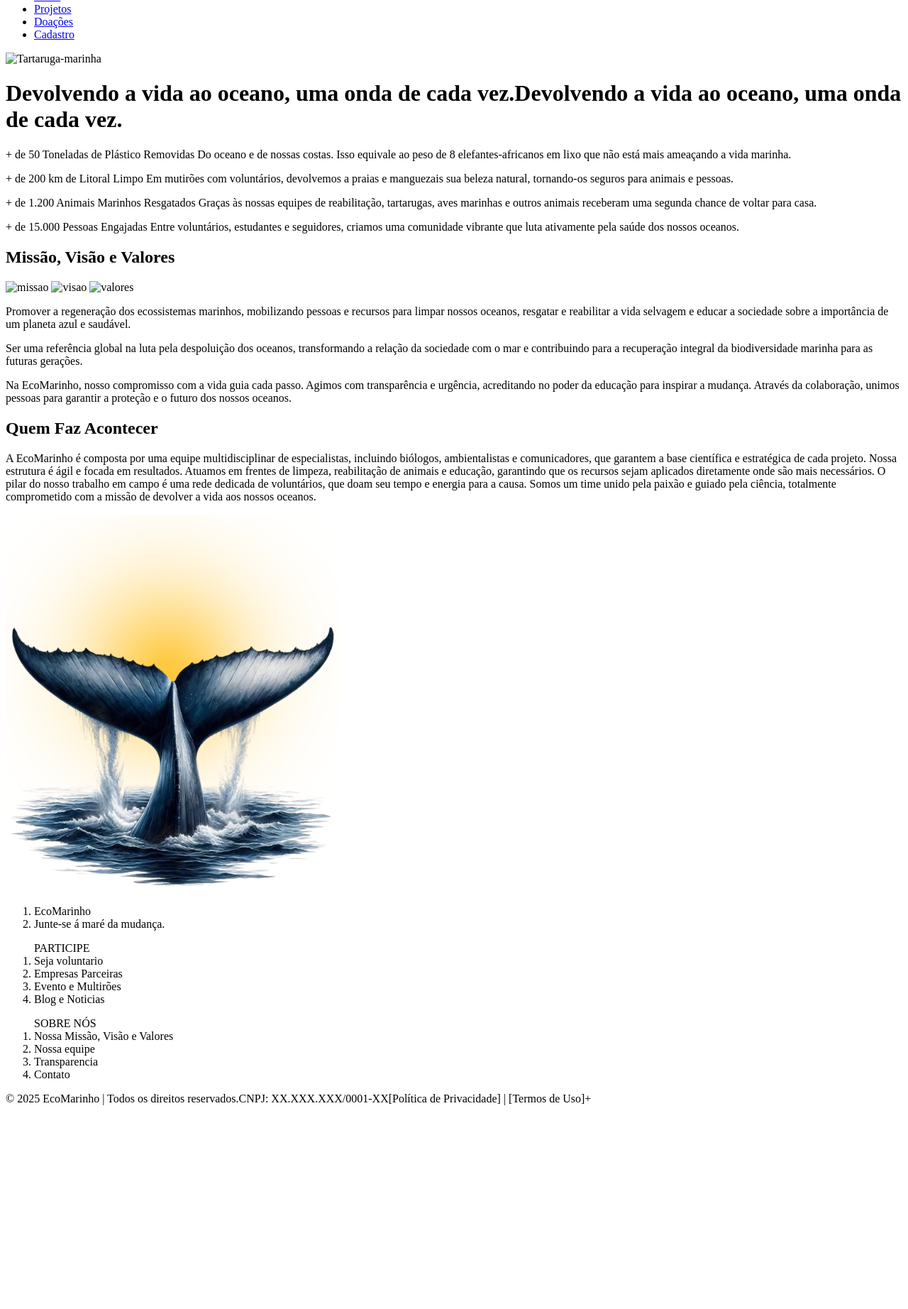
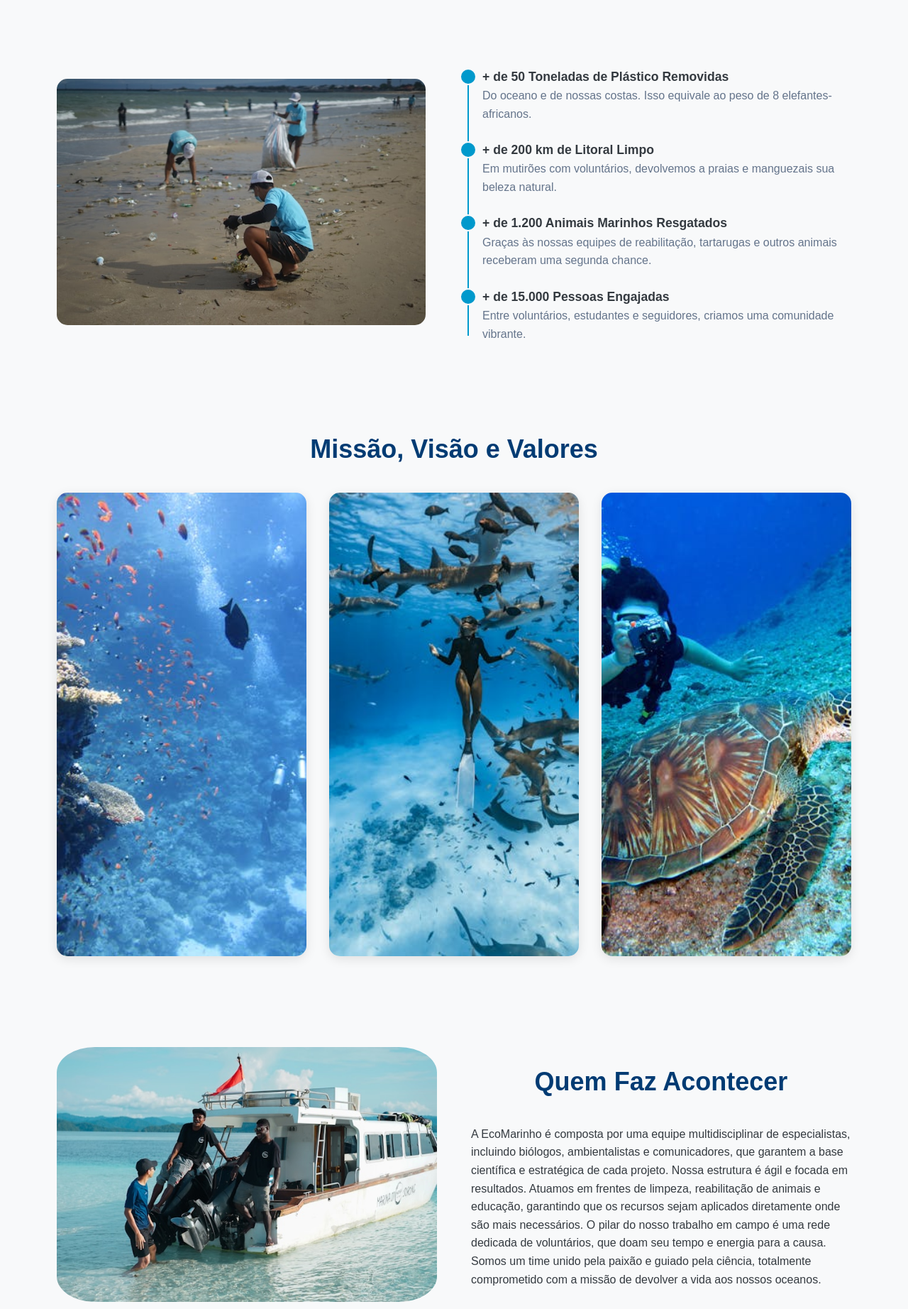
Before and after one commit to Lucas-LkTecc/ong-eco-marinho, a plain HTML site: page assets/pages/index.html in a window 1280 px wide. Shown: the part 608-2452 px from the top of the page at 71% size. Before the commit the page ends 2181 px from the top, so only its background shows below. Drawn offline with Linux system fonts and the light colour scheme.

Commit message:
css das paginas index e global prontas

```diff
--- a/assets/css/global.css
+++ b/assets/css/global.css
@@ -1,3 +1,58 @@
 /* --- CSS RESET E VARIÁVEIS GLOBAIS --- */
 
 /* Reset básico para remover estilos padrão do navegador */
+*{
+    margin: 0;
+    padding: 0;
+    box-sizing: border-box;
+}
+
+/* Variaveis de Cor - Facilita a manutenção do designe */
+:root {
+    --primary-blue: #003b73;
+    --secondary-blue: #0099cc;
+    --dark-text: #343A40;
+    --light-text: #F8FAFC;
+    --background-light: #F8F9FA;
+    --gray-text: #64748B;
+}
+
+/* Estilos globais do corpo da página */
+body {
+    font-family: Arial, Helvetica, sans-serif;
+    background-color: var(--background-light);
+    color: var(--dark-text);
+    line-height: 1.6;
+}
+
+/* Classe de container para centralizar conteúdo e manter margens consistentes */
+.container {
+    width: 90%;
+    max-width: 1120px;
+    margin: 0 auto;
+}
+
+h1, h2, h3 {
+    line-height: 1.2;
+    margin-bottom: 1rem;
+    color: var(--primary-blue);
+}
+
+h1 {
+    font-size: 3rem; /* 48px */
+}
+
+h2 {
+    font-size: 2.25rem; /* 36px */
+    text-align: center;
+    margin-bottom: 2.5rem;
+}
+
+a {
+    text-decoration: none;
+    color: inherit; /* Herda a cor do elemento pai */
+}
+
+ul {
+    list-style: none;
+}
--- /dev/null
+++ b/assets/css/index.css
@@ -0,0 +1,280 @@
+/* --- ESTILOS DA PÁGINA INDEX --- */
+
+/* --- Cabeçalho --- */
+header {
+    background-color: var(--primary-blue);
+    color: var(--light-text);
+    padding: auto 0;
+    border-radius: 100px;
+    position: sticky;
+    top: 0;
+    z-index: 100;
+    margin: 25px ;
+}
+
+header nav {
+    display: flex;
+    justify-content: space-between;
+    align-items: center;
+}
+
+.logo{
+    max-width: 75px;
+}
+
+header nav ul {
+    display: flex;
+    align-items: center;
+    gap: 3rem;
+}
+
+header nav ul a {
+    transition: color 0.3s ease;
+}
+
+header nav ul a:hover {
+    color: var(--secondary-blue);
+}
+
+/* Estilo do botão "Doações" */
+.btn {
+    background-color: var(--secondary-blue);
+    padding: 0.75rem 1.5rem;
+    border-radius: 50px;
+    font-weight: bolder;
+    transition: background-color 0.3s ease;
+}
+
+.btn:hover {
+    background-color: #2563EB;
+    color: var(--light-text);
+}
+
+/* --- Seção Hero --- */
+.hero-section {
+    display: flex;
+    align-items: center;
+    justify-content: space-between;
+    padding: 4rem 0;
+    gap: 2rem;
+}
+
+.hero-text {
+    flex: 1;
+}
+
+.hero-image {
+    flex: 1;
+    text-align: right;
+}
+
+.hero-image img {
+    max-width: 100%;
+    height: auto;
+}
+
+/* --- Seção Conquistas --- */
+.conquistas {
+    display: flex;
+    align-items: center;
+    gap: 3rem;
+    padding: 4rem 0;
+}
+
+.conquistas-image {
+    flex: 1;
+}
+
+.conquistas-image img {
+    width: 100%;
+    border-radius: 15px;
+}
+
+.conquistas-list {
+    flex: 1;
+    display: flex;
+    flex-direction: column;
+    gap: 1.5rem;
+    position: relative;
+    padding-left: 2rem;
+}
+
+/* Linha vertical da timeline */
+.conquistas-list::before {
+    content: '';
+    position: absolute;
+    left: 11px;
+    top: 10px;
+    bottom: 10px;
+    width: 2px;
+    background-color: var(--secondary-blue);
+}
+
+.conquista-item {
+    position: relative;
+}
+
+/* Círculo da timeline */
+.conquista-item::before {
+    content: '';
+    position: absolute;
+    left: -2rem;
+    top: 2px;
+    width: 20px;
+    height: 20px;
+    border-radius: 50%;
+    background-color: var(--secondary-blue);
+    border: 2px solid var(--background-light);
+}
+
+.conquista-item p {
+    color: var(--gray-text);
+}
+
+.conquista-item strong {
+    color: var(--dark-text);
+    font-size: 1.1rem;
+}
+
+/* --- Seção Missão, Visão e Valores --- */
+.missao-visao-valores {
+    padding: 4rem 0;
+    background-color: var(--background-light);
+}
+
+.cards-container {
+    display: grid;
+    grid-template-columns: repeat(3, 1fr);
+    gap: 2rem;
+}
+
+.card {
+    position: relative;
+    border-radius: 15px;
+    overflow: hidden;  /* Garante que a imagem não vaze das bordas arredondadas */
+    box-shadow: 0 4px 15px rgba(0, 0, 0, 0.1);
+}
+
+.card img {
+    width: 100%;
+    height: 100%;
+    object-fit: cover; /* Faz a imagem cobrir todo o espaço do card */
+    display: block;
+}
+
+.card-text h3 {
+    margin-bottom: 0.5rem;
+}
+
+/* --- Seção Quem Faz Acontecer --- */
+.quem-faz-acontecer {
+    display: flex;
+    align-items: center;
+    gap: 3rem;
+    padding: 4rem 0;
+}
+
+.quem-faz-acontecer-image {
+    flex: 1;
+}
+
+.quem-faz-acontecer-image img {
+    width: 100%;
+    border-radius: 10%;
+}
+
+.quem-faz-acontecer-text {
+    flex: 1;
+}
+
+.quem-faz-acontecer-text h2 {
+    text-align: center;
+}
+
+/* --- Rodapé --- */
+footer {
+    background-color: var(--primary-blue);
+    color: var(--light-text);
+    padding-top: 3rem;
+}
+
+.footer-container {
+    display: flex;
+    justify-content: space-between;
+    gap: 2rem;
+    padding-bottom: 3rem;
+}
+
+.footer-col {
+    flex: 1;
+}
+
+#footer-logo p {
+    margin-top: 1rem;
+    color: #A0AEC0;
+}
+
+.footer-col h3 {
+    margin-bottom: 1rem;
+}
+
+.footer-col ul li {
+    margin-bottom: 0.5rem;
+}
+
+.footer-col a {
+    color: #A0AEC0;
+    transition: color 0.3s ease;
+}
+.footer-col a:hover {
+    color: var(--light-text);
+}
+
+.footer-bottom {
+    border-top: 1px solid #1E293B;
+    text-align: center;
+    padding: 0.5rem 0;
+    font-size: 0.875rem;
+    color: #A0AEC0;
+}
+
+/* ------------------------------------------------- */
+/* --- RESPONSIVIDADE (Mobile-First approach) --- */
+/* ------------------------------------------------- */
+
+@media (max-width: 768px) {
+    h1 { font-size: 2.25rem; }
+    h2 { font-size: 1.75rem; }
+
+    /* Esconder o menu de navegação (preparação para um menu hambúrguer) */
+    header nav ul {
+        display: none;
+    }
+
+    .hero-section, .conquistas, .quem-faz-acontecer {
+        flex-direction: column;
+        text-align: center;
+    }
+
+    .hero-text {
+        order: 2; /* Texto aparece depois da imagem no mobile */
+    }
+
+    .hero-image {
+        order: 1;
+        text-align: center;
+    }
+
+    .quem-faz-acontecer-text h2 {
+        text-align: center;
+    }
+
+    .cards-container {
+        grid-template-columns: 1fr;
+    }
+
+    .footer-container {
+        flex-direction: column;
+        text-align: center;
+    }
+}
--- a/assets/pages/index.html
+++ b/assets/pages/index.html
@@ -3,94 +3,131 @@
 <head>
     <meta charset="UTF-8">
     <meta name="viewport" content="width=device-width, initial-scale=1.0">
+    <link rel="stylesheet" href="/assets/css/global.css">
+    <link rel="stylesheet" href="/assets/css/index.css">
     <title>EcoMarinho</title>
 </head>
 <body>
     <header>
-        <nav>
-            <img src="/assets/images/logo.png" alt="Logo da eco Marinha">
+        <nav class="container">
+            <img src="/assets/images/logo.png" alt="Logo da eco Marinha" class="logo">
 
             <ul>
-                <li><a href="#home">Home</a></li>
-                <li><a href="#blog">Blog</a></li>
-                <li><a href="#sobre">Sobre </a></li>
-                <li><a href="#projetos">Projetos</a></li>
-                <li><a href="#doacoes">Doações</a></li>
-                <li><a href="#cadastro">Cadastro</a></li>
+                <li><a href="/assets/pages/index.html">Home</a></li>
+                <li><a href="/assets/pages/blog.html">Blog</a></li>
+                <li><a href="/assets/pages/sobre.html">Sobre </a></li>
+                <li><a href="/assets/pages/projetos.html">Projetos</a></li>
+                <li><a href="/assets/pages/doacoes.html" class="btn">Doações</a></li>
+                <li><a href="/assets/pages/cadastro.html">Cadastro</a></li>
             </ul>
-
         </nav>
     </header>
-    <div class="hero-section">
-        <img src="/assets/images/tataruga.png" alt="Tartaruga-marinha">
-        <h1>Devolvendo a vida ao oceano, uma onda de cada vez.Devolvendo a vida ao oceano, uma onda de cada vez.</h1>
+
+    <main>
+        <section class="hero-section container">
+            <div class="hero-text">
+                <h1>Devolvendo a vida ao oceano, uma onda de cada vez.</h1>
             </div>
 
-    <div class="conquistas-da-organizacao">
-        <p>
-            + de 50 Toneladas de Plástico Removidas
-            Do oceano e de nossas costas. Isso equivale ao peso de 8 elefantes-africanos em lixo que não está mais ameaçando a vida marinha.
-        </p>
-        <p>
-            + de 200 km de Litoral Limpo Em mutirões com voluntários, devolvemos a praias e manguezais sua beleza natural, tornando-os seguros para animais e pessoas.
-        </p>
-        <p>
-            + de 1.200 Animais Marinhos Resgatados Graças às nossas equipes de reabilitação, tartarugas, aves marinhas e outros animais receberam uma segunda chance de voltar para casa.
-        </p>
-        <p>
-            + de 15.000 Pessoas Engajadas Entre voluntários, estudantes e seguidores, criamos uma comunidade vibrante que luta ativamente pela saúde dos nossos oceanos.
-        </p>
+            <div class="hero-image">
+                <img src="/assets/images/main/tataruga.png" alt="Tartaruga-marinha em aquarela">
+            </div>
+        </section>
+
+        <section class="conquistas container">
+            <div class="conquistas-image">
+                <img src="/assets/images/main/limpando.jpg" alt="Voluntários limpando a praia">
             </div>
 
-    <div class="missao-visao-valores">
+            <div class="conquistas-list">
+                <div class="conquista-item">
+                    <p><strong>+ de 50 Toneladas de Plástico Removidas</strong><br>Do oceano e de nossas costas. Isso equivale ao peso de 8 elefantes-africanos.</p>
+                </div>
+                <div class="conquista-item">
+                    <p><strong>+ de 200 km de Litoral Limpo</strong><br>Em mutirões com voluntários, devolvemos a praias e manguezais sua beleza natural.</p>
+                </div>
+                <div class="conquista-item">
+                    <p><strong>+ de 1.200 Animais Marinhos Resgatados</strong><br>Graças às nossas equipes de reabilitação, tartarugas e outros animais receberam uma segunda chance.</p>
+                </div>
+                <div class="conquista-item">
+                    <p><strong>+ de 15.000 Pessoas Engajadas</strong><br>Entre voluntários, estudantes e seguidores, criamos uma comunidade vibrante.</p>
+                </div>
+            </div>
+        </section>
+
+        <section class="missao-visao-valores container">
             <h2>Missão, Visão e Valores</h2>
-
-        <img src="/assets/images/missao.jpg" alt="missao">
-        <img src="/assets/images/visao.jpg" alt="visao">
-        <img src="/assets/images/valores.jpg" alt="valores">
-
-        <p class="missao">
-            Promover a regeneração dos ecossistemas marinhos, mobilizando pessoas e recursos para limpar nossos oceanos, resgatar e reabilitar a vida selvagem e educar a sociedade sobre a importância de um planeta azul e saudável.
-        </p>
-        <p class="visao">
-            Ser uma referência global na luta pela despoluição dos oceanos, transformando a relação da sociedade com o mar e contribuindo para a recuperação integral da biodiversidade marinha para as futuras gerações.
-        </p>
-        <p class="valores">
+            <div class="cards-container">
+                <div class="card">
+                    <img src="/assets/images/main/missao.jpg" alt="Vida marinha em um coral">
+                    <div class="card-text">
+                        <h3>Missão</h3>
+                        <p>Promover a regeneração dos ecossistemas marinhos, mobilizando pessoas e recursos para limpar nossos oceanos, resgatar e reabilitar a vida selvagem e educar a sociedade sobre a importância de um planeta azul e saudável.</p>
+                    </div>
+                </div>
+                <div class="card">
+                    <img src="/assets/images/main/visao.jpg" alt="Mergulhador com tubarões">
+                    <div class="card-text">
+                        <h3>Visão</h3>
+                        <p>Ser uma referência global na luta pela despoluição dos oceanos, transformando a relação da sociedade com o mar e contribuindo para a recuperação integral da biodiversidade marinha para as futuras gerações.</p>
+                    </div>
+                </div>
+                <div class="card">
+                    <img src="/assets/images/main/valores.jpg" alt="Mergulhador com Tartaruga-marinha">
+                    <div class="card-text">
+                        <h3>Valores</h3>
+                        <p>
                             Na EcoMarinho, nosso compromisso com a vida guia cada passo. Agimos com transparência e urgência, acreditando no poder da educação para inspirar a mudança. Através da colaboração, unimos pessoas para garantir a proteção e o futuro dos nossos oceanos.
                         </p>
                     </div>
-    <div class="quem-faz-acontecer">
+                </div>
+            </div>
+        </section>
+
+        <section class="quem-faz-acontecer container">
+            <div class="quem-faz-acontecer-image">
+                <img src="/assets/images/main/equipe2.jpg" alt="Equipe da EcoMarinho em um barco">
+            </div>
+            <div class="quem-faz-acontecer-text">
                 <h2>Quem Faz Acontecer</h2>
-
                 <p>
                     A EcoMarinho é composta por uma equipe multidisciplinar de especialistas, incluindo biólogos, ambientalistas e comunicadores, que garantem a base científica e estratégica de cada projeto.
                     Nossa estrutura é ágil e focada em resultados. Atuamos em frentes de limpeza, reabilitação de animais e educação, garantindo que os recursos sejam aplicados diretamente onde são mais necessários. O pilar do nosso trabalho em campo é uma rede dedicada de voluntários, que doam seu tempo e energia para a causa.
                     Somos um time unido pela paixão e guiado pela ciência, totalmente comprometido com a missão de devolver a vida aos nossos oceanos.
                 </p>
+            </div>
+        </section>
+    </main>
 
+    <footer>
+        <div class="footer-container container">
+            <div class="footer-col" id="footer-logo">
+                <img src="/assets/images/logo.png" alt="Logo EcoMarinho" class="logo">
+                <p>Evoluindo junto com <br> a maré da mudança.</p>
             </div>
-    <footer>
-        <img src="/assets/images/logo.png" alt="Logo da EcoMarinho">
-        <ol>
-            <li>EcoMarinho</li>
-            <li>Junte-se á maré da mudança.</li>
-        </ol>
-        <ol>PARTICIPE
-            <li>Seja voluntario</li>
-            <li>Empresas Parceiras</li>
-            <li>Evento e Multirões</li>
-            <li>Blog e Noticias</li>
-        </ol>
-        <ol>SOBRE NÓS
-            <li>Nossa Missão, Visão e Valores</li>
-            <li>Nossa equipe</li>
-            <li>Transparencia</li>
-            <li>Contato</li>
-        </ol>
-        <p>
-            © 2025 EcoMarinho | Todos os direitos reservados.CNPJ: XX.XXX.XXX/0001-XX[Política de Privacidade] | [Termos de Uso]+
 
-        </p>
+            <div class="footer-col">
+                <h3>PARTICIPE</h3>
+                <ul>
+                    <li><a href="#">Seja voluntário</a></li>
+                    <li><a href="#">Empresas Parceiras</a></li>
+                    <li><a href="#">Eventos e Mutirões</a></li>
+                    <li><a href="#">Blog e Notícias</a></li>
+                </ul>
+            </div>
+            <div class="footer-col">
+                <h3>SOBRE NÓS</h3>
+                <ul>
+                    <li><a href="#">Nossa Missão, Visão e Valores</a></li>
+                    <li><a href="#">Nossa equipe</a></li>
+                    <li><a href="#">Transparência</a></li>
+                    <li><a href="#">Contato</a></li>
+                </ul>
+            </div>
+        </div>
+        <div class="footer-bottom">
+            <p>© 2025 EcoMarinho | Todos os direitos reservados. | Política de Privacidade | Termos de Uso</p>
+        </div>
     </footer>
 </body>
 </html>
```
Lines whose indentation alone changed are shown as unchanged.
